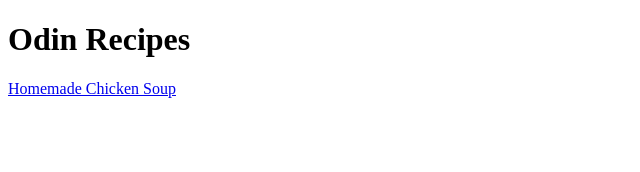
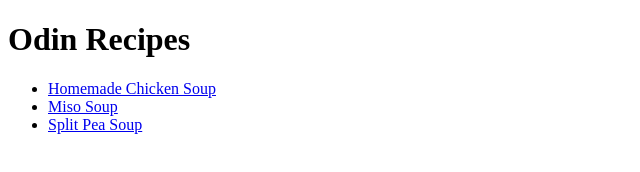
Before and after one commit to kariasamarth/odin-recipes, a plain HTML site: page index.html in a window 1280 px wide. Shown: the whole page, without its empty margins (0-640 px from the left). Drawn offline with Linux system fonts and the light colour scheme.

Commit message:
fixed some errors

```diff
--- a/index.html
+++ b/index.html
@@ -6,6 +6,10 @@
     </head>
     <body>
         <h1>Odin Recipes</h1>
-        <a href="recipes/chicken-soup.html" alt="Homemade Chicken Soup">Homemade Chicken Soup</a>
+        <ul>
+            <li><a href="recipes/chicken-soup.html" alt="Homemade Chicken Soup">Homemade Chicken Soup</a></li>
+            <li><a href="recipes/miso-soup.html" alt="Miso Soup">Miso Soup</a></li>
+            <li><a href="recipes/split-pea-soup.html" alt="Split Pea Soup">Split Pea Soup</a></li>
+        </ul>
     </body>
 </html>
```
Also changed, not shown: recipes/miso-soup.html (+1 -1 lines).
